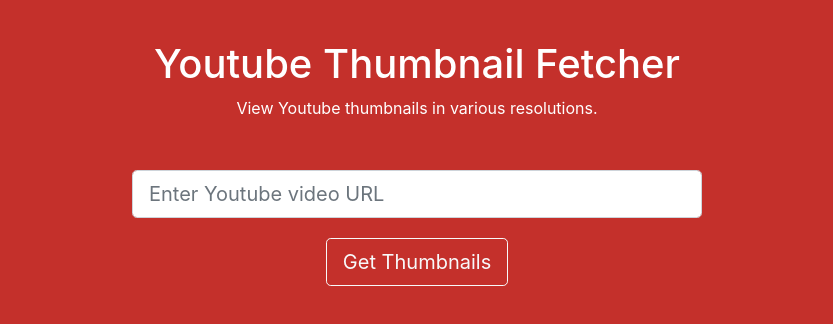
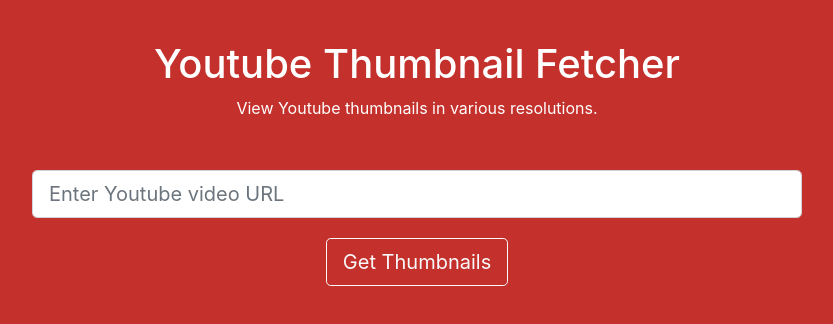
Before and after one commit to Mackaronii/youtube-thumbnail-fetcher, a React (Create React App) app: page / in a window 1280 px wide. Shown: the top 324 px of the page, without its empty margins (223-1056 px from the left). Built offline with nearby package versions, Linux system fonts and the light colour scheme.

Commit message:
changed styling of thumbnail details

```diff
--- a/src/components/ThumbnailDetails/ThumbnailDetails.css
+++ b/src/components/ThumbnailDetails/ThumbnailDetails.css
@@ -1,4 +1,3 @@
 .thumbnail-details-container {
-  text-align: center;
   margin-top: 50px;
 }
--- a/src/screens/Home/Home.css
+++ b/src/screens/Home/Home.css
@@ -1,6 +1,6 @@
 .home-container {
   text-align: center;
-  max-width: 600px;
+  max-width: 800px;
 }
 
 .home-container > h1,
--- a/src/screens/Home/Home.jsx
+++ b/src/screens/Home/Home.jsx
@@ -42,8 +42,8 @@
           <h1>Youtube Thumbnail Fetcher</h1>
           <p>View Youtube thumbnails in various resolutions.</p>
           <ThumbnailForm onVideoInfoFetched={this.onVideoInfoFetched} />
+          {thumbnailDetails}
         </Container>
-        {thumbnailDetails}
       </div>
     );
   }
```
